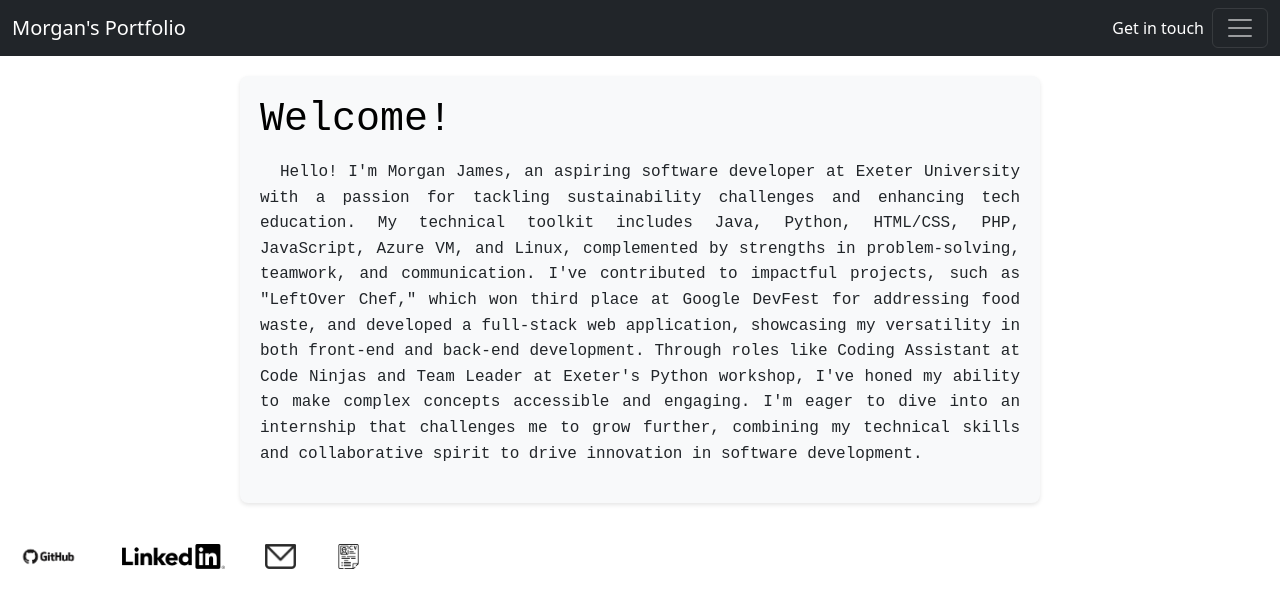
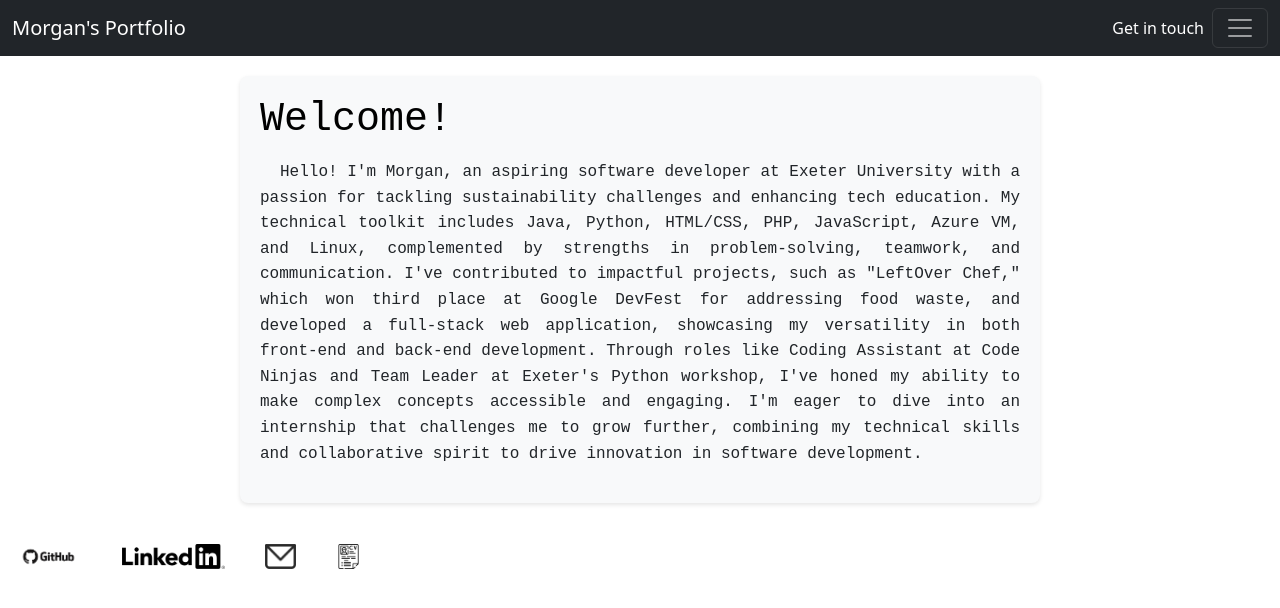
Before and after one commit to Morgan0404/personaldeploy, a React (Vite) app: page / in a window 1280 px wide. Shown: the top 608 px of the page. Built offline with nearby package versions, Linux system fonts and the light colour scheme.

Commit message:
adjustments

```diff
--- a/src/components/Introduction.tsx
+++ b/src/components/Introduction.tsx
@@ -5,20 +5,20 @@ const Introduction = () => {
     <div className="introduction">
       <h1>Welcome! </h1>
       <p>
-        Hello! I'm Morgan James, an aspiring software developer at Exeter
-        University with a passion for tackling sustainability challenges and
-        enhancing tech education. My technical toolkit includes Java, Python,
-        HTML/CSS, PHP, JavaScript, Azure VM, and Linux, complemented by
-        strengths in problem-solving, teamwork, and communication. I've
-        contributed to impactful projects, such as "LeftOver Chef," which won
-        third place at Google DevFest for addressing food waste, and developed a
-        full-stack web application, showcasing my versatility in both front-end
-        and back-end development. Through roles like Coding Assistant at Code
-        Ninjas and Team Leader at Exeter's Python workshop, I've honed my
-        ability to make complex concepts accessible and engaging. I'm eager to
-        dive into an internship that challenges me to grow further, combining my
-        technical skills and collaborative spirit to drive innovation in
-        software development.
+        Hello! I'm Morgan, an aspiring software developer at Exeter University
+        with a passion for tackling sustainability challenges and enhancing tech
+        education. My technical toolkit includes Java, Python, HTML/CSS, PHP,
+        JavaScript, Azure VM, and Linux, complemented by strengths in
+        problem-solving, teamwork, and communication. I've contributed to
+        impactful projects, such as "LeftOver Chef," which won third place at
+        Google DevFest for addressing food waste, and developed a full-stack web
+        application, showcasing my versatility in both front-end and back-end
+        development. Through roles like Coding Assistant at Code Ninjas and Team
+        Leader at Exeter's Python workshop, I've honed my ability to make
+        complex concepts accessible and engaging. I'm eager to dive into an
+        internship that challenges me to grow further, combining my technical
+        skills and collaborative spirit to drive innovation in software
+        development.
       </p>
     </div>
   );
```
